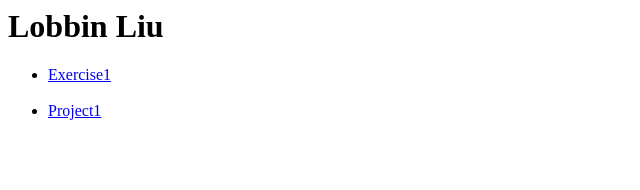
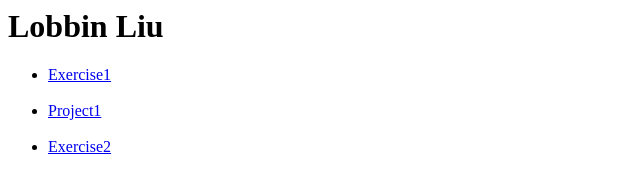
Before and after one commit to lobbinliu/gdfortheweb-spring2016-lobbin, a plain HTML site: page index.html in a window 1280 px wide. Shown: the full height of the page, 0-640 px from the left. Drawn offline with Linux system fonts and the light colour scheme.

Commit message:
upload exercise2

```diff
--- a/index.html
+++ b/index.html
@@ -5,5 +5,7 @@
 <li><a href="exercise1/index.html">Exercise1</a></li>
 <br>
 <li><a href="project1/index.html">Project1</a></li>
+<br>
+<li><a href="exercise2/index.html">Exercise2</a></li>
 
 </ul>
```
